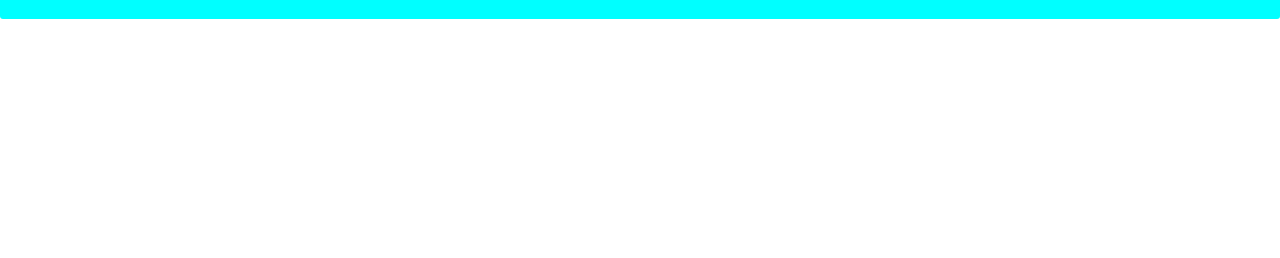
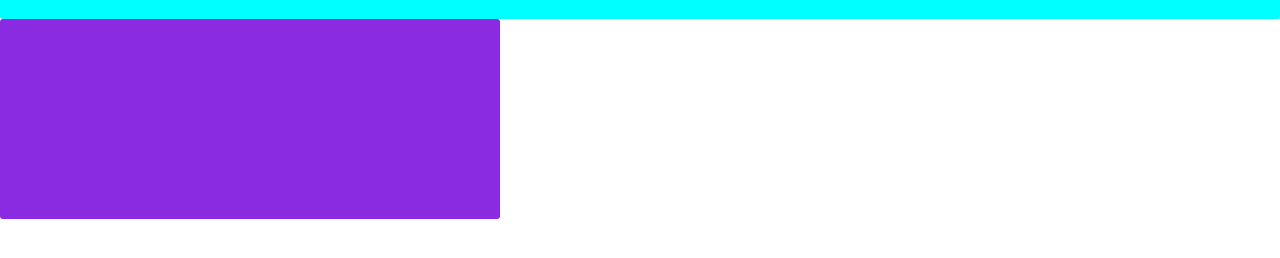
Before and after one commit to 12priyanka19/quizApp-, a plain HTML site: page index.html in a window 1280 px wide. Shown: the part 58-316 px from the top of the page. Drawn offline with Linux system fonts and the light colour scheme.

Commit message:
added a div container

```diff
--- a/index.html
+++ b/index.html
@@ -17,9 +17,16 @@
             background-color: aqua;
             border-radius: 3px;
         }
+        .container{
+            width: 500px;
+            height: 200px;
+            background-color: blueviolet;
+            border-radius: 3px;
+        }
     </style>
 </head>
 <body>
     <h1>Welcome to Quiz App</h1>
+    <div class="container"></div>
 </body>
 </html>
```
